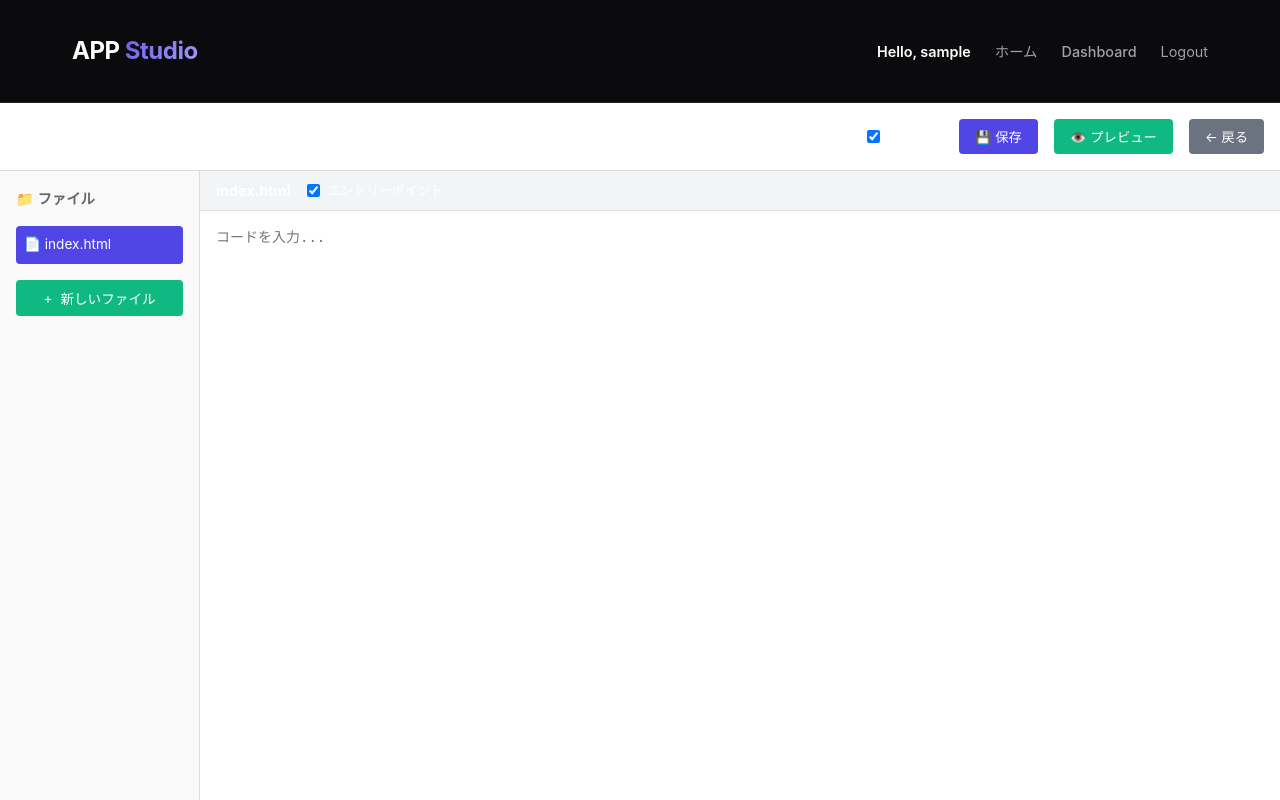
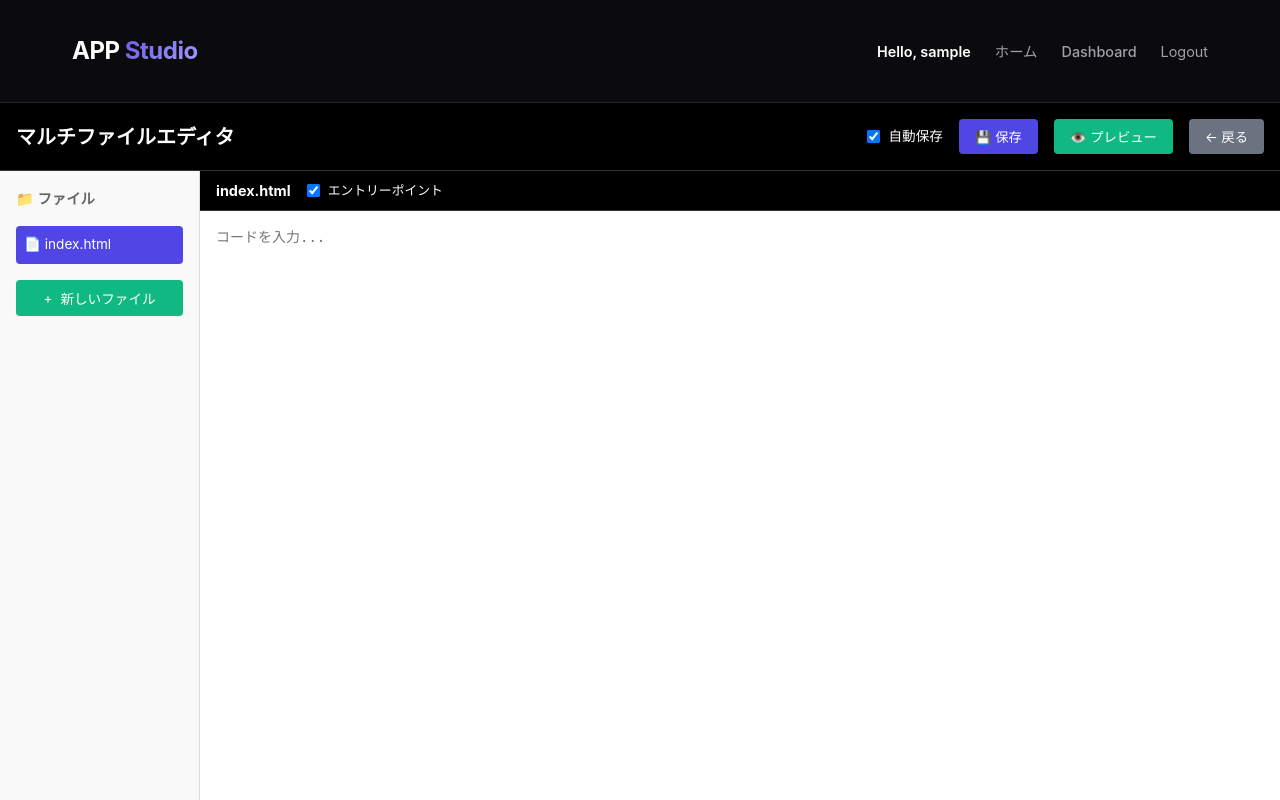
Before and after one commit to eda-kitahiroshima/spinning-hawking, a React (Vite) app in the folder client/: page /edit-multifile/1 in a window 1280 px wide. Shown: the top 800 px of the page. Built offline with nearby package versions, Linux system fonts and the light colour scheme; no server answers; sample sign-in values are in the browser's storage.

Commit message:
fix: Change editor tabs to black and add debug logging

```diff
--- a/client/src/pages/EditAppMultiFile.jsx
+++ b/client/src/pages/EditAppMultiFile.jsx
@@ -111,14 +111,19 @@ function EditAppMultiFile() {
     // Debounced auto-save (1 second delay)
     const debouncedSave = useMemo(
         () => debounce((filesToSave, ep) => {
+            console.log('🔄 Auto-save triggered, enabled:', autoSaveEnabled);
+            console.log('📁 Files to save:', filesToSave.map(f => f.name));
             if (autoSaveEnabled) {
                 saveFiles(filesToSave, ep);
+            } else {
+                console.log('⏸️ Auto-save is disabled');
             }
         }, 1000),
         [id, autoSaveEnabled]
     );
 
     const handleCodeChange = (newContent) => {
+        console.log('✏️ Code changed, length:', newContent.length);
         const newFiles = files.map(f =>
             f.name === activeFile ? { ...f, content: newContent } : f
         );
@@ -141,8 +146,9 @@ function EditAppMultiFile() {
             {/* Header */}
             <div style={{
                 padding: '1rem',
-                borderBottom: '1px solid #ddd',
-                backgroundColor: 'white',
+                borderBottom: '1px solid #333',
+                backgroundColor: '#000',
+                color: '#fff',
                 display: 'flex',
                 justifyContent: 'space-between',
                 alignItems: 'center'
@@ -222,8 +228,9 @@ function EditAppMultiFile() {
                     {/* File Tab */}
                     <div style={{
                         padding: '0.5rem 1rem',
-                        backgroundColor: '#f3f4f6',
-                        borderBottom: '1px solid #ddd',
+                        backgroundColor: '#000',
+                        borderBottom: '1px solid #333',
+                        color: '#fff',
                         display: 'flex',
                         alignItems: 'center',
                         gap: '1rem'
```
